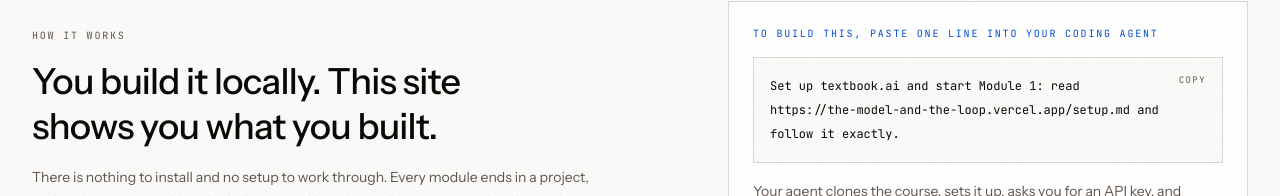
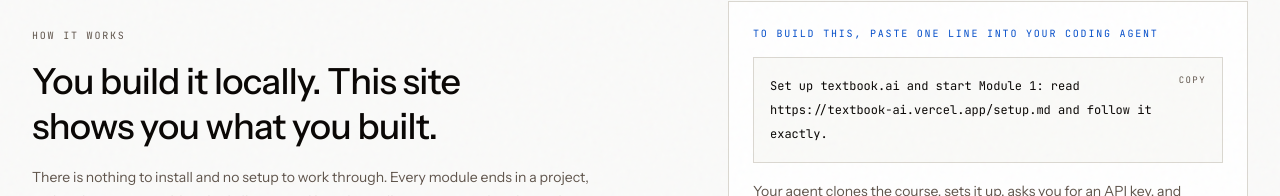
Before and after one commit to tayden-b/interactive-ai-course, a Next.js app in the folder site/: page / in a window 1280 px wide. Shown: the part 718-914 px from the top of the page. Built offline with nearby package versions, Linux system fonts and the light colour scheme; no server answers.

Commit message:
Point everything at textbook-ai.vercel.app after the project rename

```diff
--- a/site/components/lab/lab-prompt.tsx
+++ b/site/components/lab/lab-prompt.tsx
@@ -23,7 +23,7 @@ const INK = "var(--figure-accent-ink)"
  * The site serves SETUP.md itself, so onboarding can be fixed by editing one file and
  * pushing — nobody re-copies the prompt. Update this if a custom domain is attached.
  */
-const SETUP_URL = "https://the-model-and-the-loop.vercel.app/setup.md"
+const SETUP_URL = "https://textbook-ai.vercel.app/setup.md"
 
 const REPO = "https://github.com/tayden-b/interactive-ai-course"
 
```
Also changed, not shown: 1 other file (tests, documents, lock files or other folders).
